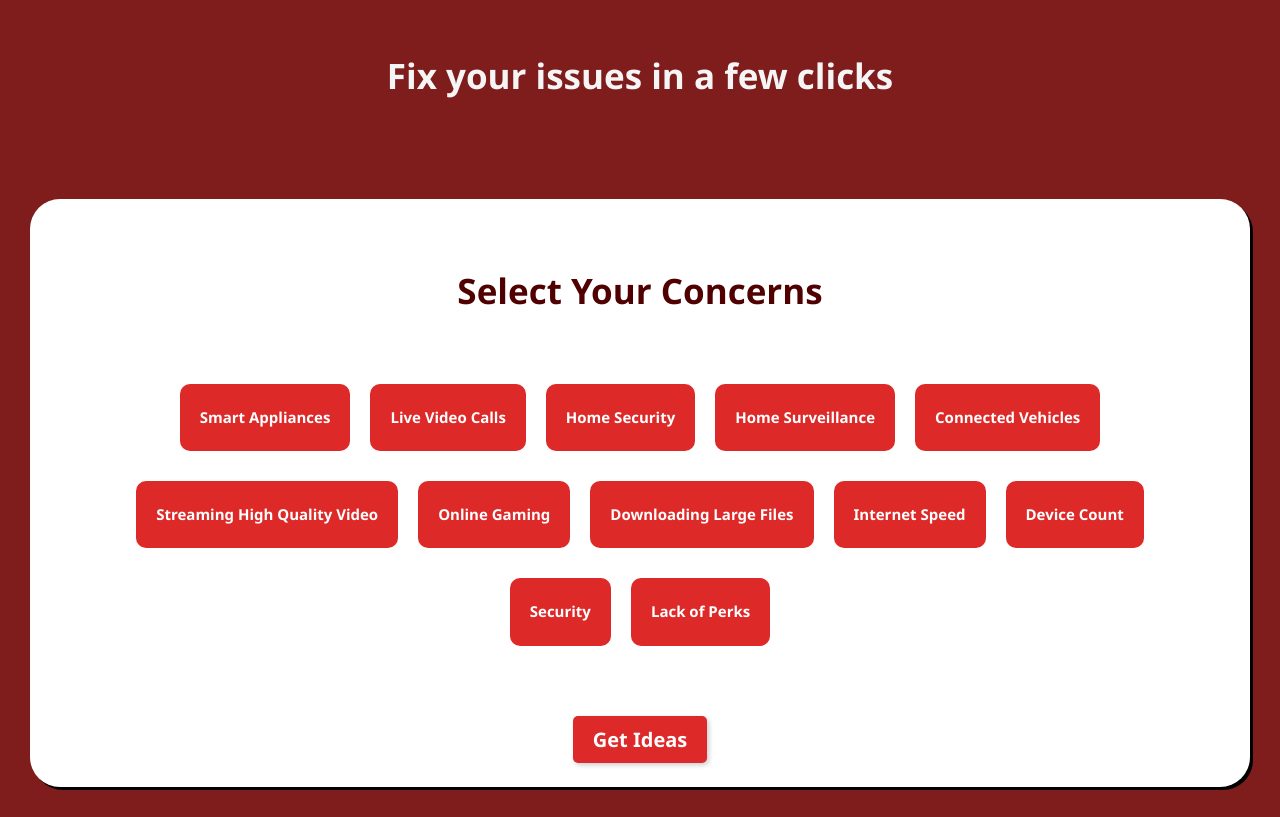
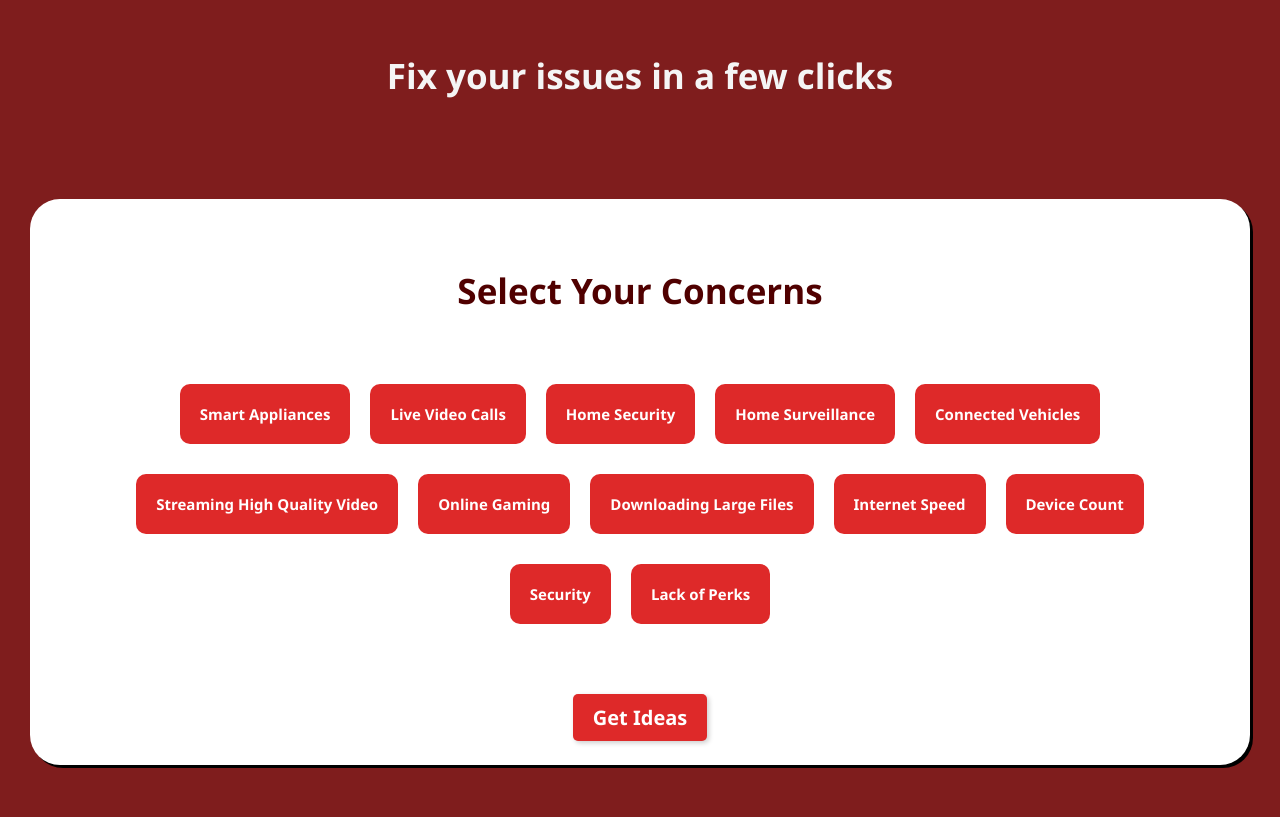
Before and after one commit to ImaSkullyosis/HackUTD, a React (Vite) app in the folder HackUTD 2024 Guided Project/: page / in a window 1280 px wide. Built offline with nearby package versions, Linux system fonts and the light colour scheme.

Commit message:
Fixed Animation Snapping
for real this time

```diff
--- a/HackUTD 2024 Guided Project/src/pages/advice.css
+++ b/HackUTD 2024 Guided Project/src/pages/advice.css
@@ -72,6 +72,17 @@ a {
   }
   to {
     opacity: 1; /* Fully visible */
+    transform: translateX(2vw); /* End in the original position */
+  }
+}
+
+@keyframes slideInFromLeftH6 {
+  from {
+    opacity: 0; /* Start fully transparent */
+    transform: translateX(-200px); /* Start off-screen to the left */
+  }
+  to {
+    opacity: 1; /* Fully visible */
     transform: translateX(0); /* End in the original position */
   }
 }
@@ -94,3 +105,8 @@ h5 {
   animation: slideInFromLeftH5 1s ease-out;
   opacity: 1;
 }
+
+h6 {
+  animation: slideInFromLeftH6 1s ease-out;
+  opacity: 1;
+}
--- a/HackUTD 2024 Guided Project/src/pages/landingpage.jsx
+++ b/HackUTD 2024 Guided Project/src/pages/landingpage.jsx
@@ -41,13 +41,13 @@ function land() {
         <h2>Select Your Concerns</h2>
         <div className="concernWrap">
           {possibleConcerns.map((issue, index) => (
-            <h5
+            <h6
               className={`child ${selected.includes(issue) ? "selected" : ""}`}
               key={index}
               onClick={() => modify(issue)}
             >
               {issue}
-            </h5>
+            </h6>
           ))}
         </div>
 
```
